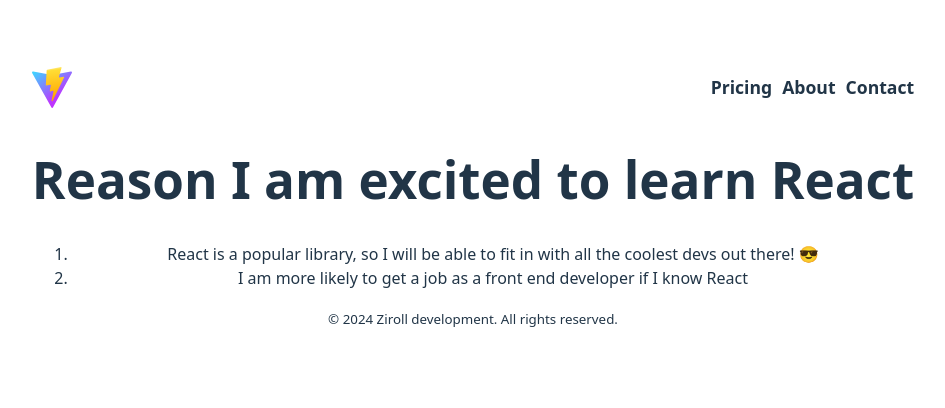
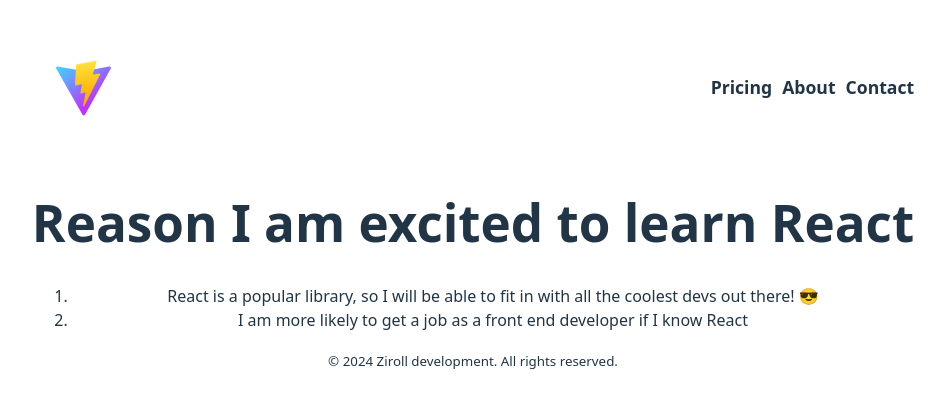
Before and after one commit to roirude/learn_react, a React (Vite) app in the folder static-react/: page / in a window 1280 px wide. Shown: the part 206-614 px from the top of the page, without its empty margins (167-1112 px from the left). Built offline with nearby package versions, Linux system fonts and the light colour scheme.

Commit message:
Style nav logo

```diff
--- a/static-react/src/index.css
+++ b/static-react/src/index.css
@@ -18,6 +18,7 @@ a {
   color: #646cff;
   text-decoration: inherit;
 }
+
 a:hover {
   color: #535bf2;
 }
@@ -46,9 +47,11 @@ button {
   cursor: pointer;
   transition: border-color 0.25s;
 }
+
 button:hover {
   border-color: #646cff;
 }
+
 button:focus,
 button:focus-visible {
   outline: 4px auto -webkit-focus-ring-color;
@@ -59,9 +62,11 @@ button:focus-visible {
     color: #213547;
     background-color: #ffffff;
   }
+
   a:hover {
     color: #747bff;
   }
+
   button {
     background-color: #f9f9f9;
   }
@@ -72,13 +77,18 @@ button:focus-visible {
   justify-content: space-between;
   align-items: center;
 }
+
+.logo {
+  width: 55px;
+}
+
 .nav-list {
   display: flex;
   list-style: none;
   gap: 10px;
 }
 
-.nav-list-item{
+.nav-list-item {
   font-weight: bold;
   font-size: 1.1rem;
 }
--- a/static-react/src/main.jsx
+++ b/static-react/src/main.jsx
@@ -14,17 +14,14 @@ const root = createRoot(document.getElementById("root"))
 /**
  * Challenge:
  *
- * Using flexbox, line up the `li`s horizontally and put them inline
- * with the React logo.
- *
- * NOTE: for practice's sake, don't select any
- * elements, but use classes for all styling.
+ * Move the `width` style off the JSX and into CSS with a dedicated
+ * className on the img element, and change the width to 55px instead
  */
 
 function Header() {
   return (
     <header className="header">
-      <img src="./vite.svg" width="40px" alt="React logo" />
+      <img className="logo" src="./vite.svg" alt="React logo" />
       <nav>
         <ul className="nav-list">
           <li className="nav-list-item">Pricing</li>
```
